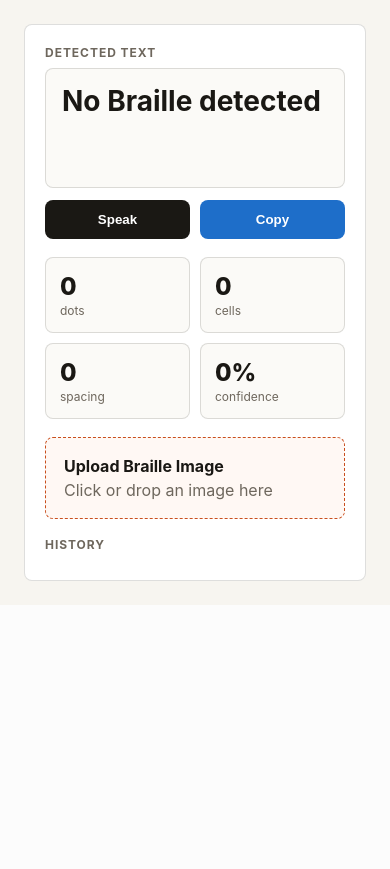
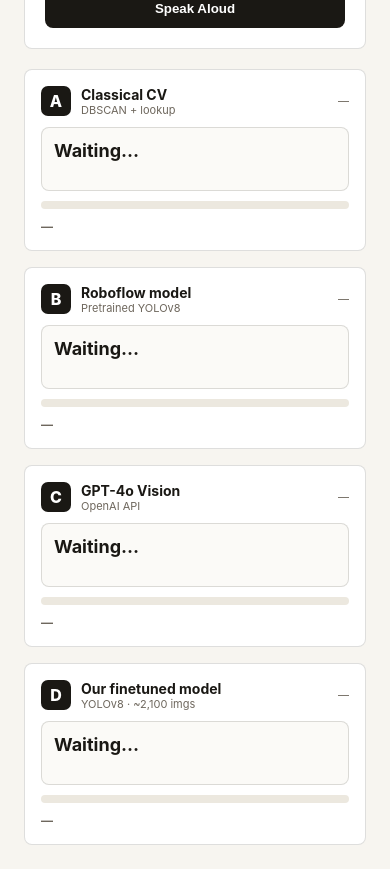
Before and after one commit to sriksven/braillevision, a Flask app: page / in a window 390 px wide. Shown: the part 369-1238 px from the top of the page. Before the commit the page ends 950 px from the top, so only its background shows below. Run offline with Flask 3, Linux system fonts and the light colour scheme.

Commit message:
feat: four-column progressive ensemble UI driving /upload_ensemble
Replace the single-pipeline frontend with a four-column layout (A/B/C/D)
plus a final ensemble-vote panel. The /upload_ensemble route now streams
newline-delimited JSON: the fast local pipelines (A/B/D) paint immediately
and the GPT-4o pipeline (C) plus final vote arrive in a second event.

Co-Authored-By: Claude Opus 4.8 (1M context) <noreply@anthropic.com>

```diff
--- a/app/app.py
+++ b/app/app.py
@@ -3,13 +3,15 @@
 from __future__ import annotations
 
 import itertools
+import json
+import queue
 import threading
 import time
 from pathlib import Path
 
 import numpy as np
 from dotenv import load_dotenv
-from flask import Flask, jsonify, render_template, request
+from flask import Flask, Response, jsonify, render_template, request, stream_with_context
 from PIL import Image, ImageDraw
 
 load_dotenv()
@@ -175,9 +177,55 @@ def upload():
     return jsonify(payload)
 
 
+def _pipeline_json(result: object | None) -> dict[str, object]:
+    """Normalise a single-pipeline result object into the UI payload shape."""
+    if result is None:
+        return {"text": "", "confidence": 0.0, "latency_ms": 0, "error": None}
+    return {
+        "text": getattr(result, "text", "") or "",
+        "confidence": round(float(getattr(result, "confidence", 0.0)), 3),
+        "latency_ms": int(getattr(result, "latency_ms", 0) or 0),
+        "error": getattr(result, "error", None),
+    }
+
+
+def _ensemble_final_json(result) -> dict[str, object]:
+    return {
+        "final_text": result.final_text,
+        "final_confidence": round(result.final_confidence, 3),
+        "agreement": result.agreement,
+        "winner": result.winner,
+        "pipeline_a": {
+            "text": result.pipeline_a_text,
+            "confidence": round(result.pipeline_a_confidence, 3),
+            "latency_ms": result.pipeline_a_latency_ms,
+        },
+        "pipeline_b": {
+            "text": result.pipeline_b_text,
+            "confidence": round(result.pipeline_b_confidence, 3),
+            "latency_ms": result.pipeline_b_latency_ms,
+        },
+        "pipeline_c": {
+            "text": result.pipeline_c_text,
+            "confidence": round(result.pipeline_c_confidence, 3),
+            "latency_ms": result.pipeline_c_latency_ms,
+        },
+        "pipeline_d": {
+            "text": result.pipeline_d_text,
+            "confidence": round(result.pipeline_d_confidence, 3),
+            "latency_ms": result.pipeline_d_latency_ms,
+        },
+    }
+
+
 @app.route("/upload_ensemble", methods=["POST"])
 def upload_ensemble():
-    """Run all four pipelines in ensemble mode."""
+    """Run all four pipelines and stream results as newline-delimited JSON.
+
+    The fast local pipelines (A, B, D) are emitted as soon as they finish so the
+    UI can paint immediately; the GPT-4o pipeline (C) and final ensemble vote
+    arrive in a second event once the API call returns.
+    """
     if "image" not in request.files:
         return jsonify({"error": "missing image file"}), 400
     uploaded = request.files["image"]
@@ -190,36 +238,42 @@ def upload_ensemble():
 
     from braillevision.pipeline_ensemble import run_ensemble_pipeline
 
-    result = run_ensemble_pipeline(frame)
+    events: queue.Queue = queue.Queue()
 
-    return jsonify(
-        {
-            "final_text": result.final_text,
-            "final_confidence": round(result.final_confidence, 3),
-            "agreement": result.agreement,
-            "winner": result.winner,
-            "pipeline_a": {
-                "text": result.pipeline_a_text,
-                "confidence": round(result.pipeline_a_confidence, 3),
-                "latency_ms": result.pipeline_a_latency_ms,
-            },
-            "pipeline_b": {
-                "text": result.pipeline_b_text,
-                "confidence": round(result.pipeline_b_confidence, 3),
-                "latency_ms": result.pipeline_b_latency_ms,
-            },
-            "pipeline_c": {
-                "text": result.pipeline_c_text,
-                "confidence": round(result.pipeline_c_confidence, 3),
-                "latency_ms": result.pipeline_c_latency_ms,
-            },
-            "pipeline_d": {
-                "text": result.pipeline_d_text,
-                "confidence": round(result.pipeline_d_confidence, 3),
-                "latency_ms": result.pipeline_d_latency_ms,
-            },
-        }
-    )
+    def on_ab_ready(a, b, d):
+        events.put(
+            {
+                "phase": "fast",
+                "pipeline_a": _pipeline_json(a),
+                "pipeline_b": _pipeline_json(b),
+                "pipeline_d": _pipeline_json(d),
+            }
+        )
+
+    def on_complete(result):
+        events.put({"phase": "final", **_ensemble_final_json(result)})
+
+    def worker():
+        try:
+            run_ensemble_pipeline(
+                frame, on_ab_ready=on_ab_ready, on_complete=on_complete
+            )
+        except Exception as exc:  # surface failures to the client instead of hanging
+            events.put({"phase": "error", "error": str(exc)})
+        finally:
+            events.put(None)  # sentinel
+
+    threading.Thread(target=worker, daemon=True).start()
+
+    @stream_with_context
+    def generate():
+        while True:
+            event = events.get()
+            if event is None:
+                break
+            yield json.dumps(event) + "\n"
+
+    return Response(generate(), mimetype="application/x-ndjson")
 
 
 if __name__ == "__main__":
--- a/app/static/app.js
+++ b/app/static/app.js
@@ -1,82 +1,133 @@
-const detectedText = document.querySelector("#detectedText");
-const dotCount = document.querySelector("#dotCount");
-const cellCount = document.querySelector("#cellCount");
-const spacing = document.querySelector("#spacing");
-const confidence = document.querySelector("#confidence");
-const speakBtn = document.querySelector("#speakBtn");
-const copyBtn = document.querySelector("#copyBtn");
 const imageInput = document.querySelector("#imageInput");
 const upload = document.querySelector(".upload");
-const feed = document.querySelector("#feed");
-const historyEl = document.querySelector("#history");
+const preview = document.querySelector("#preview");
+const speakBtn = document.querySelector("#speakBtn");
+const finalText = document.querySelector("#finalText");
+const finalConfidence = document.querySelector("#finalConfidence");
+const agreementBadge = document.querySelector("#agreementBadge");
 
-let lastText = "";
-const history = [];
+const PIPELINES = ["a", "b", "c", "d"];
 
-function addHistory(text) {
-  if (!text || history.some((item) => item.text === text)) return;
-  history.unshift({ text, time: new Date().toLocaleTimeString() });
-  history.splice(10);
-  historyEl.innerHTML = history.map((item) => `<li><strong>${item.text}</strong><br><small>${item.time}</small></li>`).join("");
+function setColumn(p, data) {
+  const textEl = document.querySelector(`#text-${p}`);
+  const fillEl = document.querySelector(`#conf-${p}`);
+  const confLabel = document.querySelector(`#conf-label-${p}`);
+  const latEl = document.querySelector(`#lat-${p}`);
+  const col = document.querySelector(`#col-${p}`);
+
+  col.classList.remove("pending");
+  if (data.error) {
+    textEl.textContent = "error";
+    textEl.title = data.error;
+    col.classList.add("errored");
+  } else {
+    textEl.textContent = data.text || "(no output)";
+    textEl.title = "";
+    col.classList.remove("errored");
+  }
+
+  const conf = Math.round((data.confidence || 0) * 100);
+  fillEl.style.width = `${conf}%`;
+  confLabel.textContent = `${conf}%`;
+  latEl.textContent = `${data.latency_ms ?? 0}ms`;
 }
 
-function updateResult(data) {
-  const text = data.text || "";
-  detectedText.textContent = text || "No Braille detected";
-  dotCount.textContent = data.dot_count ?? 0;
-  cellCount.textContent = data.cell_count ?? 0;
-  spacing.textContent = data.spacing ?? 0;
-  confidence.textContent = `${Math.round((data.confidence || 0) * 100)}%`;
-  if (text && text !== lastText) {
-    lastText = text;
-    addHistory(text);
+function resetColumns() {
+  PIPELINES.forEach((p) => {
+    document.querySelector(`#text-${p}`).textContent = "Processing…";
+    document.querySelector(`#conf-${p}`).style.width = "0%";
+    document.querySelector(`#conf-label-${p}`).textContent = "—";
+    document.querySelector(`#lat-${p}`).textContent =
+      p === "c" ? "thinking…" : "running…";
+    const col = document.querySelector(`#col-${p}`);
+    col.classList.add("pending");
+    col.classList.remove("errored");
+  });
+  finalText.textContent = "Waiting for pipelines…";
+  finalConfidence.textContent = "—";
+  agreementBadge.textContent = "—";
+  agreementBadge.className = "agreement-badge agreement-none";
+}
+
+function applyFinal(data) {
+  finalText.textContent = data.final_text || "(no consensus)";
+  finalConfidence.textContent = `${Math.round((data.final_confidence || 0) * 100)}% confidence`;
+  agreementBadge.textContent =
+    `Agreement: ${data.agreement} · Winner: ${data.winner === "none" ? "—" : "Pipeline " + data.winner}`;
+  agreementBadge.className = `agreement-badge agreement-${data.agreement}`;
+}
+
+function handleEvent(event) {
+  if (event.phase === "fast") {
+    setColumn("a", event.pipeline_a);
+    setColumn("b", event.pipeline_b);
+    setColumn("d", event.pipeline_d);
+  } else if (event.phase === "final") {
+    setColumn("a", event.pipeline_a);
+    setColumn("b", event.pipeline_b);
+    setColumn("c", event.pipeline_c);
+    setColumn("d", event.pipeline_d);
+    applyFinal(event);
+  } else if (event.phase === "error") {
+    finalText.textContent = `Error: ${event.error}`;
   }
 }
 
-async function pollResult() {
-  try {
-    const response = await fetch("/result");
-    updateResult(await response.json());
-  } catch {
-    // Keep the last visible result when a transient request fails.
+async function uploadEnsemble(file) {
+  resetColumns();
+  if (preview) {
+    preview.src = URL.createObjectURL(file);
+    preview.hidden = false;
+  }
+
+  const form = new FormData();
+  form.append("image", file);
+
+  const response = await fetch("/upload_ensemble", { method: "POST", body: form });
+  if (!response.ok || !response.body) {
+    finalText.textContent = "Upload failed";
+    return;
+  }
+
+  const reader = response.body.getReader();
+  const decoder = new TextDecoder();
+  let buffer = "";
+
+  while (true) {
+    const { done, value } = await reader.read();
+    if (done) break;
+    buffer += decoder.decode(value, { stream: true });
+    let newline;
+    while ((newline = buffer.indexOf("\n")) >= 0) {
+      const line = buffer.slice(0, newline).trim();
+      buffer = buffer.slice(newline + 1);
+      if (line) {
+        try {
+          handleEvent(JSON.parse(line));
+        } catch {
+          // ignore partial / malformed lines
+        }
+      }
+    }
   }
 }
 
 speakBtn.addEventListener("click", () => {
-  const text = detectedText.textContent.trim();
-  if (!text || text === "No Braille detected") return;
+  const text = finalText.textContent.trim();
+  if (!text || text === "Upload an image to begin" || text === "Waiting for pipelines…") return;
   const utterance = new SpeechSynthesisUtterance(text);
   utterance.rate = 0.9;
-  speakBtn.textContent = "Speaking...";
+  speakBtn.textContent = "Speaking…";
   utterance.onend = () => {
-    speakBtn.textContent = "Speak";
+    speakBtn.textContent = "Speak Aloud";
   };
   speechSynthesis.cancel();
   speechSynthesis.speak(utterance);
 });
 
-copyBtn.addEventListener("click", async () => {
-  await navigator.clipboard.writeText(detectedText.textContent.trim());
-  copyBtn.textContent = "Copied";
-  setTimeout(() => {
-    copyBtn.textContent = "Copy";
-  }, 900);
-});
-
-async function uploadImage(file) {
-  const form = new FormData();
-  form.append("image", file);
-  const response = await fetch("/upload", { method: "POST", body: form });
-  const data = await response.json();
-  if (data.annotated_image_b64) {
-    feed.src = data.annotated_image_b64;
-  }
-  updateResult(data);
-}
-
 imageInput.addEventListener("change", () => {
   const file = imageInput.files[0];
-  if (file) uploadImage(file);
+  if (file) uploadEnsemble(file);
 });
 
 upload.addEventListener("dragover", (event) => {
@@ -86,8 +137,5 @@ upload.addEventListener("dragover", (event) => {
 upload.addEventListener("drop", (event) => {
   event.preventDefault();
   const file = event.dataTransfer.files[0];
-  if (file) uploadImage(file);
+  if (file) uploadEnsemble(file);
 });
-
-setInterval(pollResult, 500);
-pollResult();
--- a/app/static/style.css
+++ b/app/static/style.css
@@ -21,45 +21,13 @@ body {
   font-family: Inter, ui-sans-serif, system-ui, -apple-system, BlinkMacSystemFont, "Segoe UI", sans-serif;
 }
 
-.shell {
-  display: grid;
-  grid-template-columns: minmax(0, 1fr) 360px;
-  gap: 24px;
-  min-height: 100vh;
+.app {
+  max-width: 1200px;
+  margin: 0 auto;
   padding: 24px;
-}
-
-.feed-panel,
-.side-panel {
-  background: var(--panel);
-  border: 1px solid var(--border);
-  border-radius: 8px;
-}
-
-.feed-panel {
   display: flex;
   flex-direction: column;
-  min-width: 0;
-  overflow: hidden;
-}
-
-.brand {
-  display: flex;
-  align-items: center;
-  gap: 14px;
-  padding: 18px 20px;
-  border-bottom: 1px solid var(--border);
-}
-
-.mark {
-  display: grid;
-  place-items: center;
-  width: 42px;
-  height: 42px;
-  border-radius: 8px;
-  background: var(--ink);
-  color: #fff;
-  font-weight: 800;
+  gap: 20px;
 }
 
 h1,
@@ -69,133 +37,282 @@ p {
 
 h1 {
   font-size: 22px;
-  letter-spacing: 0;
-}
-
-.brand p,
-.label,
-.upload span,
-small {
-  color: var(--muted);
-}
-
-.feed {
-  width: 100%;
-  height: calc(100vh - 122px);
-  min-height: 420px;
-  object-fit: contain;
-  background: #ebe7dc;
-}
-
-.side-panel {
-  display: flex;
-  flex-direction: column;
-  gap: 18px;
-  padding: 20px;
 }
 
 .label {
-  margin-bottom: 8px;
   font-size: 12px;
   font-weight: 700;
   text-transform: uppercase;
   letter-spacing: 0.08em;
+  color: var(--muted);
 }
 
-.detected {
-  min-height: 120px;
-  padding: 16px;
+/* Top bar -------------------------------------------------------------- */
+.topbar {
+  display: flex;
+  align-items: stretch;
+  justify-content: space-between;
+  gap: 20px;
+  flex-wrap: wrap;
+}
+
+.brand {
+  display: flex;
+  align-items: center;
+  gap: 14px;
+}
+
+.brand p {
+  color: var(--muted);
+  font-size: 14px;
+}
+
+.mark {
+  display: grid;
+  place-items: center;
+  width: 46px;
+  height: 46px;
+  border-radius: 8px;
+  background: var(--ink);
+  color: #fff;
+  font-weight: 800;
+}
+
+.upload {
+  display: grid;
+  gap: 2px;
+  align-content: center;
+  padding: 14px 20px;
+  border: 1px dashed var(--accent);
+  border-radius: 8px;
+  background: #fff8f4;
+  cursor: pointer;
+  min-width: 280px;
+}
+
+.upload input {
+  display: none;
+}
+
+.upload span {
+  color: var(--muted);
+  font-size: 13px;
+}
+
+/* Final result --------------------------------------------------------- */
+.final-result {
+  display: flex;
+  gap: 20px;
+  align-items: stretch;
+  padding: 20px;
+  background: var(--panel);
   border: 1px solid var(--border);
   border-radius: 8px;
-  font-size: 28px;
-  font-weight: 700;
+}
+
+.final-main {
+  flex: 1;
+  min-width: 0;
+}
+
+.final-text {
+  margin-top: 8px;
+  font-size: 32px;
+  font-weight: 800;
   line-height: 1.2;
   overflow-wrap: anywhere;
-  background: #fbfaf7;
 }
 
-.actions {
-  display: grid;
-  grid-template-columns: 1fr 1fr;
+.final-meta {
+  display: flex;
+  align-items: center;
+  gap: 12px;
+  margin-top: 14px;
+  flex-wrap: wrap;
+}
+
+.final-confidence {
+  font-size: 13px;
+  color: var(--muted);
+  font-weight: 600;
+}
+
+.agreement-badge {
+  display: inline-block;
+  padding: 5px 12px;
+  border-radius: 999px;
+  font-size: 12px;
+  font-weight: 700;
+  background: #ece8df;
+  color: var(--ink);
+}
+
+.agreement-full {
+  background: #d7f0e1;
+  color: var(--green);
+}
+
+.agreement-majority {
+  background: #d8e7fb;
+  color: var(--blue);
+}
+
+.agreement-split {
+  background: #fdeccf;
+  color: #9a6a12;
+}
+
+.agreement-none {
+  background: #ece8df;
+  color: var(--muted);
+}
+
+.final-side {
+  display: flex;
+  flex-direction: column;
   gap: 10px;
-  margin-top: 12px;
+  align-items: flex-end;
+}
+
+.preview {
+  width: 200px;
+  max-height: 120px;
+  object-fit: contain;
+  border: 1px solid var(--border);
+  border-radius: 8px;
+  background: #ebe7dc;
 }
 
 button {
   border: 0;
   border-radius: 8px;
-  padding: 12px 14px;
+  padding: 12px 18px;
   background: var(--ink);
   color: #fff;
   font-weight: 800;
   cursor: pointer;
 }
 
-button:nth-child(2) {
-  background: var(--blue);
+/* Ensemble grid -------------------------------------------------------- */
+.ensemble-grid {
+  display: grid;
+  grid-template-columns: repeat(4, 1fr);
+  gap: 16px;
 }
 
-.stats {
-  display: grid;
-  grid-template-columns: repeat(2, 1fr);
+.pipeline-col {
+  display: flex;
+  flex-direction: column;
+  gap: 10px;
+  padding: 16px;
+  background: var(--panel);
+  border: 1px solid var(--border);
+  border-radius: 8px;
+  transition: opacity 0.2s ease;
+}
+
+.pipeline-col.pending {
+  opacity: 0.6;
+}
+
+.pipeline-col.errored {
+  border-color: var(--accent);
+}
+
+.pipeline-header {
+  display: flex;
+  align-items: center;
   gap: 10px;
 }
 
-.stats div {
-  padding: 14px;
+.pipeline-label {
+  display: grid;
+  place-items: center;
+  width: 30px;
+  height: 30px;
+  border-radius: 7px;
+  background: var(--ink);
+  color: #fff;
+  font-weight: 800;
+  flex: none;
+}
+
+.pipeline-titles {
+  display: flex;
+  flex-direction: column;
+  min-width: 0;
+  flex: 1;
+}
+
+.pipeline-method {
+  font-weight: 700;
+  font-size: 14px;
+}
+
+.pipeline-sub {
+  font-size: 11px;
+  color: var(--muted);
+}
+
+.pipeline-latency {
+  font-size: 11px;
+  color: var(--muted);
+  font-variant-numeric: tabular-nums;
+  white-space: nowrap;
+}
+
+.pipeline-text {
+  min-height: 64px;
+  padding: 12px;
   border: 1px solid var(--border);
   border-radius: 8px;
   background: #fbfaf7;
+  font-size: 18px;
+  font-weight: 700;
+  overflow-wrap: anywhere;
 }
 
-.stats span {
-  display: block;
-  font-size: 24px;
-  font-weight: 800;
+.confidence-bar {
+  height: 8px;
+  border-radius: 999px;
+  background: #ece8df;
+  overflow: hidden;
 }
 
-.stats small {
-  display: block;
-  margin-top: 2px;
-  font-size: 12px;
+.confidence-fill {
+  height: 100%;
+  width: 0%;
+  border-radius: 999px;
+  background: var(--green);
+  transition: width 0.3s ease;
 }
 
-.upload {
-  display: grid;
-  gap: 4px;
-  padding: 18px;
-  border: 1px dashed var(--accent);
-  border-radius: 8px;
-  background: #fff8f4;
-  cursor: pointer;
-}
-
-.upload input {
-  display: none;
-}
-
-.history {
-  display: grid;
-  gap: 8px;
-  max-height: 220px;
-  margin: 0;
-  padding-left: 20px;
-  overflow: auto;
-}
-
-.history li {
-  padding: 8px 0;
-  border-bottom: 1px solid var(--border);
+.confidence-label {
+  font-size: 12px;
+  font-weight: 700;
+  color: var(--muted);
 }
 
 @media (max-width: 900px) {
-  .shell {
+  .ensemble-grid {
+    grid-template-columns: repeat(2, 1fr);
+  }
+
+  .final-result {
+    flex-direction: column;
+  }
+
+  .final-side {
+    align-items: stretch;
+  }
+
+  .preview {
+    width: 100%;
+  }
+}
+
+@media (max-width: 520px) {
+  .ensemble-grid {
     grid-template-columns: 1fr;
   }
-
-  .feed {
-    height: auto;
-    min-height: 260px;
-    aspect-ratio: 4 / 3;
-  }
 }
--- a/app/templates/index.html
+++ b/app/templates/index.html
@@ -7,46 +7,94 @@
     <link rel="stylesheet" href="{{ url_for('static', filename='style.css') }}">
   </head>
   <body>
-    <main class="shell">
-      <section class="feed-panel">
+    <main class="app">
+      <header class="topbar">
         <div class="brand">
           <span class="mark">BV</span>
           <div>
             <h1>BrailleVision</h1>
-            <p>Live Braille image recognition</p>
+            <p>Four-pipeline Braille recognition ensemble</p>
           </div>
         </div>
-        <img id="feed" class="feed" src="{{ url_for('video_feed') }}" alt="Annotated Braille feed">
-      </section>
-
-      <aside class="side-panel">
-        <section class="readout">
-          <div class="label">Detected text</div>
-          <div id="detectedText" class="detected">Waiting for Braille...</div>
-          <div class="actions">
-            <button id="speakBtn" type="button">Speak</button>
-            <button id="copyBtn" type="button">Copy</button>
-          </div>
-        </section>
-
-        <section class="stats">
-          <div><span id="dotCount">0</span><small>dots</small></div>
-          <div><span id="cellCount">0</span><small>cells</small></div>
-          <div><span id="spacing">0</span><small>spacing</small></div>
-          <div><span id="confidence">0%</span><small>confidence</small></div>
-        </section>
-
         <label class="upload" for="imageInput">
           <input id="imageInput" type="file" accept="image/*">
           <strong>Upload Braille Image</strong>
-          <span>Click or drop an image here</span>
+          <span>Click or drop an image to run all four pipelines</span>
         </label>
+      </header>
 
-        <section>
-          <div class="label">History</div>
-          <ol id="history" class="history"></ol>
-        </section>
-      </aside>
+      <section class="final-result" id="finalResult">
+        <div class="final-main">
+          <div class="label">Final — ensemble vote</div>
+          <div id="finalText" class="final-text">Upload an image to begin</div>
+          <div class="final-meta">
+            <span id="agreementBadge" class="agreement-badge agreement-none">—</span>
+            <span id="finalConfidence" class="final-confidence">—</span>
+          </div>
+        </div>
+        <div class="final-side">
+          <img id="preview" class="preview" alt="Uploaded Braille image" hidden>
+          <button id="speakBtn" type="button">Speak Aloud</button>
+        </div>
+      </section>
+
+      <section class="ensemble-grid">
+        <article class="pipeline-col" id="col-a">
+          <div class="pipeline-header">
+            <span class="pipeline-label">A</span>
+            <div class="pipeline-titles">
+              <span class="pipeline-method">Classical CV</span>
+              <span class="pipeline-sub">DBSCAN + lookup</span>
+            </div>
+            <span class="pipeline-latency" id="lat-a">—</span>
+          </div>
+          <div class="pipeline-text" id="text-a">Waiting…</div>
+          <div class="confidence-bar"><div class="confidence-fill" id="conf-a" style="width:0%"></div></div>
+          <div class="confidence-label" id="conf-label-a">—</div>
+        </article>
+
+        <article class="pipeline-col" id="col-b">
+          <div class="pipeline-header">
+            <span class="pipeline-label">B</span>
+            <div class="pipeline-titles">
+              <span class="pipeline-method">Roboflow model</span>
+              <span class="pipeline-sub">Pretrained YOLOv8</span>
+            </div>
+            <span class="pipeline-latency" id="lat-b">—</span>
+          </div>
+          <div class="pipeline-text" id="text-b">Waiting…</div>
+          <div class="confidence-bar"><div class="confidence-fill" id="conf-b" style="width:0%"></div></div>
+          <div class="confidence-label" id="conf-label-b">—</div>
+        </article>
+
+        <article class="pipeline-col" id="col-c">
+          <div class="pipeline-header">
+            <span class="pipeline-label">C</span>
+            <div class="pipeline-titles">
+              <span class="pipeline-method">GPT-4o Vision</span>
+              <span class="pipeline-sub">OpenAI API</span>
+            </div>
+            <span class="pipeline-latency" id="lat-c">—</span>
+          </div>
+          <div class="pipeline-text" id="text-c">Waiting…</div>
+          <div class="confidence-bar"><div class="confidence-fill" id="conf-c" style="width:0%"></div></div>
+          <div class="confidence-label" id="conf-label-c">—</div>
+        </article>
+
+        <article class="pipeline-col" id="col-d">
+          <div class="pipeline-header">
+            <span class="pipeline-label">D</span>
+            <div class="pipeline-titles">
+              <span class="pipeline-method">Our finetuned model</span>
+              <span class="pipeline-sub">YOLOv8 · ~2,100 imgs</span>
+            </div>
+            <span class="pipeline-latency" id="lat-d">—</span>
+          </div>
+          <div class="pipeline-text" id="text-d">Waiting…</div>
+          <div class="confidence-bar"><div class="confidence-fill" id="conf-d" style="width:0%"></div></div>
+          <div class="confidence-label" id="conf-label-d">—</div>
+        </article>
+      </section>
     </main>
     <script src="{{ url_for('static', filename='app.js') }}"></script>
   </body>
```
